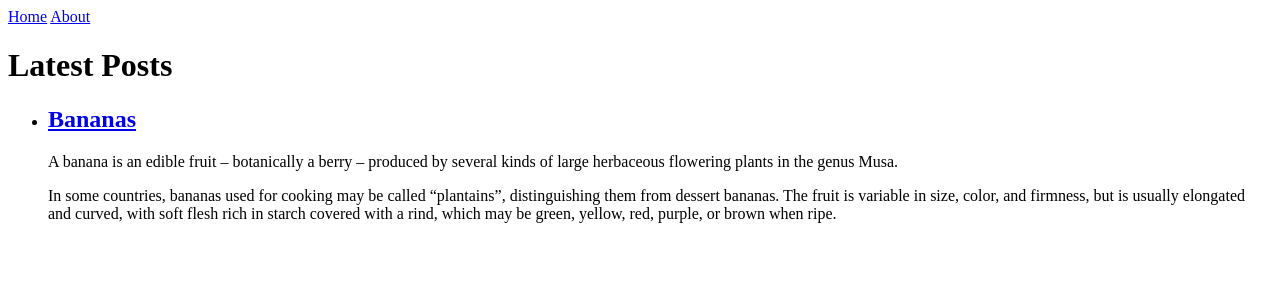
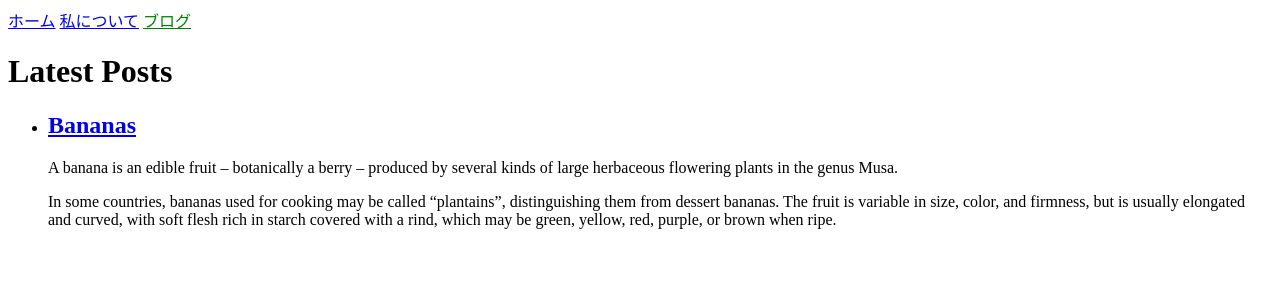
Before and after one commit to sirokurokumasan/sirokurokumasan.github.io, a Jekyll site: the page built from blog.html, in a window 1280 px wide. Shown: the top 300 px of the page. Built offline with Jekyll 4.4.1, drawn with Linux system fonts in a browser that asks for light colours.

Commit message:
Update navigation.yml

```diff
--- a/_data/navigation.yml
+++ b/_data/navigation.yml
@@ -1,4 +1,6 @@
-- name: Home
+- name: ホーム
   link: /
-- name: About
+- name: 私について
   link: /about.html
+- name: ブログ
+  link: /blog.html
```
